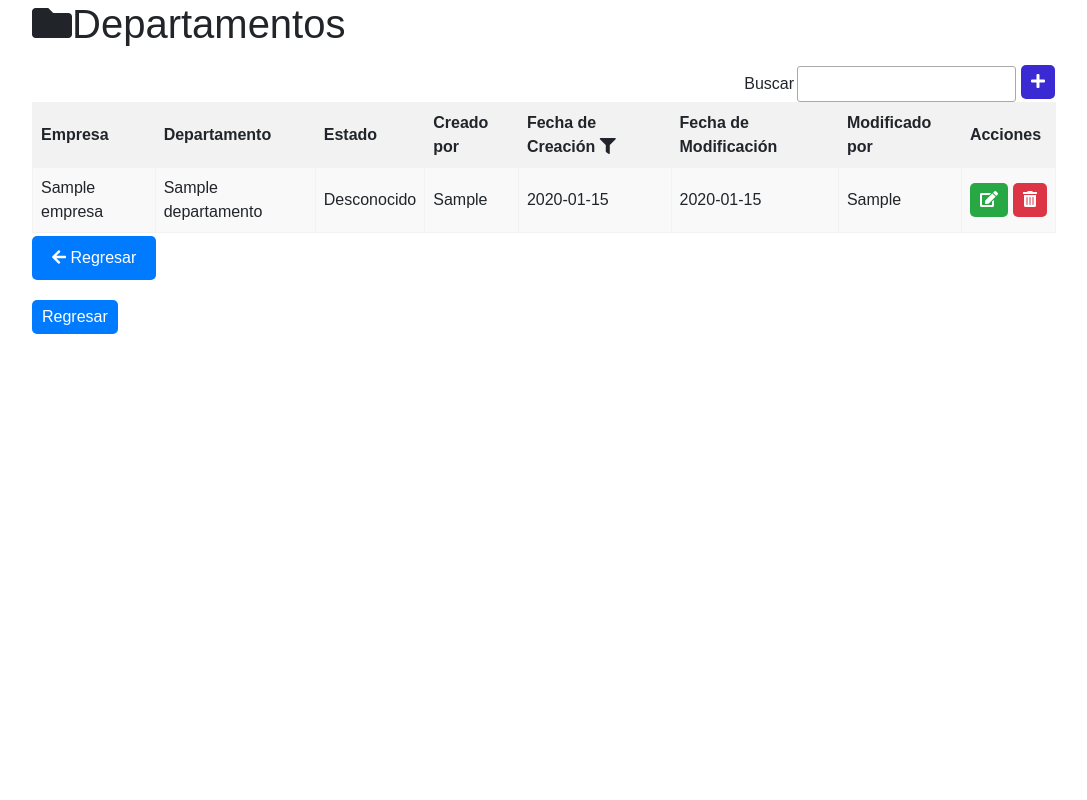
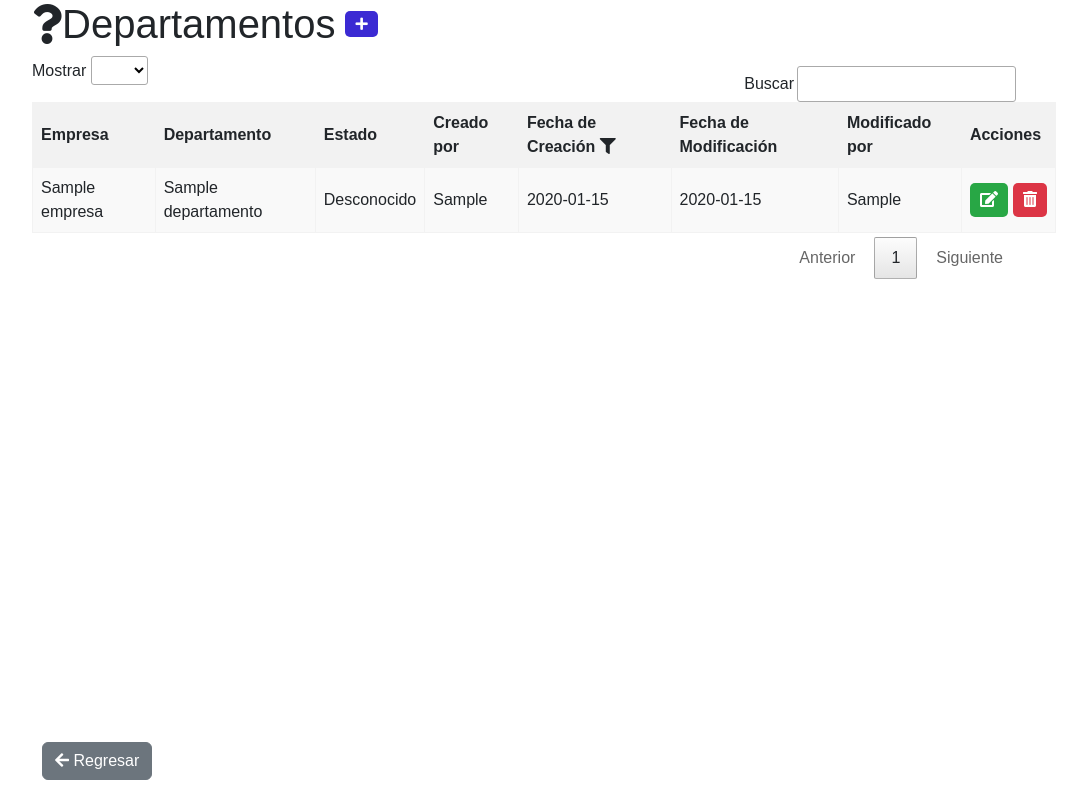
Before and after one commit to Keysiss2019/GESTION_COMPRAS, a PHP site: page /departamentos/listar_departamentos.php in a window 1280 px wide. Shown: the whole page, without its empty margins (96-1183 px from the left). Run offline with PHP 8.4, Linux system fonts and the light colour scheme; tables that the repository leaves empty or names only in its code hold one stand-in row (values such as "Sample post"); some libraries are stand-ins or nearby versions.

Commit message:
Paginacion de departamentos

```diff
--- a/departamentos/listar_departamentos.php
+++ b/departamentos/listar_departamentos.php
@@ -57,8 +57,6 @@
             border-radius: 5px;
         }
 
-
-
         /* Estilo para el contenedor de búsqueda y botones */
         .search-bar {
             display: flex;
@@ -66,7 +64,6 @@
             justify-content: flex-end; /* Alinea los elementos a la derecha */
             margin-top: -25px;
             margin-bottom: -10px;
-
         }
 
         .search-bar a.print-button {
@@ -81,7 +78,6 @@
         /* Estilo para el fondo de los encabezados */
         .header-background {
             background-color: #f2f2f2 !important; /* !important para forzar el estilo */
-
         }
 
         #departamentosTable {
@@ -151,16 +147,18 @@
                         JOIN tbl_empresa e ON d.id_empresa = e.id_empresa");
                 $departamentos = $stmt->fetchAll(PDO::FETCH_ASSOC);
             }
-
         ?>
 
-        <h1><span class="fas fa-folder"></span>Departamentos</h1>
+        <!-- ETIQUETA -->
+        <h1 style="display: flex; align-items: center;">
+            <span class="fas fa-question"></span> Departamentos
+            <a href="crear_departamento.php" class="print-button" style="margin-left: 10px; padding: 5px 10px; border-radius: 5px; background-color: #3b2ad3; color: #fff; font-size: 14px;"><i class="fas fa-plus"></i> </a>
+        </h1>
 
         <!-- Tu tabla HTML -->
         <table id="departamentosTable" class="display">
             <thead>
                 <tr>
-
                     <th>Empresa</th>
                     <th>Departamento</th>
                     <th>Estado</th>
@@ -202,12 +200,10 @@
                                     default:
                                         $estadoCompleto = 'Desconocido';
                                 }
-
                                 echo $estadoCompleto;
                             ?>
                         </td>
                         <td><?php echo $departamento['creado']; ?></td>
-
                         <td class="fecha-creacion" data-fecha="<?php echo date("Y-m-d", strtotime($departamento['fecha_creacion'])); ?>">
                             <?php echo date("Y-m-d", strtotime($departamento['fecha_creacion'])); ?>
                         </td>
@@ -224,14 +220,10 @@
             </tbody>
         </table>
 
-        <!-- Botón "plus" pegado a la tabla -->
-        <div class="search-bar" style="text-align: right; margin-top: -207px;">
-            <a href="crear_departamento.php" class="print-button" onclick="toggleFloatingForm()"><i class="fas fa-plus"></i></a>
+        <!-- Botón de regreso -->
+        <div style="position: absolute; bottom: 20px; left: 10px;">
+            <a href="../admin/administrar.php" class="btn btn-secondary"><i class="fas fa-arrow-left"></i> Regresar</a>
         </div>
-
-
-        <div class="actions-cell">
-          <a href="../admin/administrar.php" class="back-link"><i class="fas fa-arrow-left"></i> Regresar</a>
     </div>
 
     <!-- Script para inicializar DataTables y agregar la funcionalidad de filtrado -->
@@ -241,10 +233,22 @@
             "dom": 'lBfrtip',
             "buttons": ['copy', 'excel', 'pdf', 'print'],
             "ordering": false, // Deshabilitar la ordenación inicial
-                  "paging": false, // Deshabilitar la paginación
-                  "info": false, // Deshabilitar el mensaje de información
+            "paging": true, // Habilitar la paginación
+            "pagingType": "full_numbers", // Tipo de paginación
+            "pageLength": 5, // Cantidad de registros por página
             "language": {
-                     "search": "Buscar" // Cambiar el texto del cuadro de búsqueda
+    "search": "Buscar", // Cambiar el texto del cuadro de búsqueda
+    "lengthMenu": "Mostrar _MENU_ ", // Cambiar el texto del menú desplegable de cantidad de entradas por página
+    "zeroRecords": "No se encontraron resultados",
+    "info": "", // Eliminar el texto "Showing 1 to 4 of 4 entries"
+    "infoEmpty": "No hay registros disponibles",
+    "infoFiltered": "(filtrado de _MAX_ registros totales)",
+    "paginate": {
+        "first": "",
+        "last": "",
+        "next": "Siguiente",
+        "previous": "Anterior"
+    }
 },
             "columnDefs": [
                 {
@@ -267,6 +271,7 @@
     });
 </script>
 
+
     <script>
         // Espera a que el documento esté completamente cargado
         $(document).ready(function() {
@@ -288,12 +293,5 @@
             }, 100);
         });
     </script>
-
-        <button class="styled-button"
-    onclick="window.location.href='../admin/administrar.php'"
-    style="background-color: #007bff; color: #fff; padding: 5px 10px; border: none; border-radius: 5px; cursor: pointer; float: left; margin-top: 20px;">Regresar</button>
-
-    </div>
-
 </body>
 </html>
```
Lines whose indentation alone changed are shown as unchanged.
